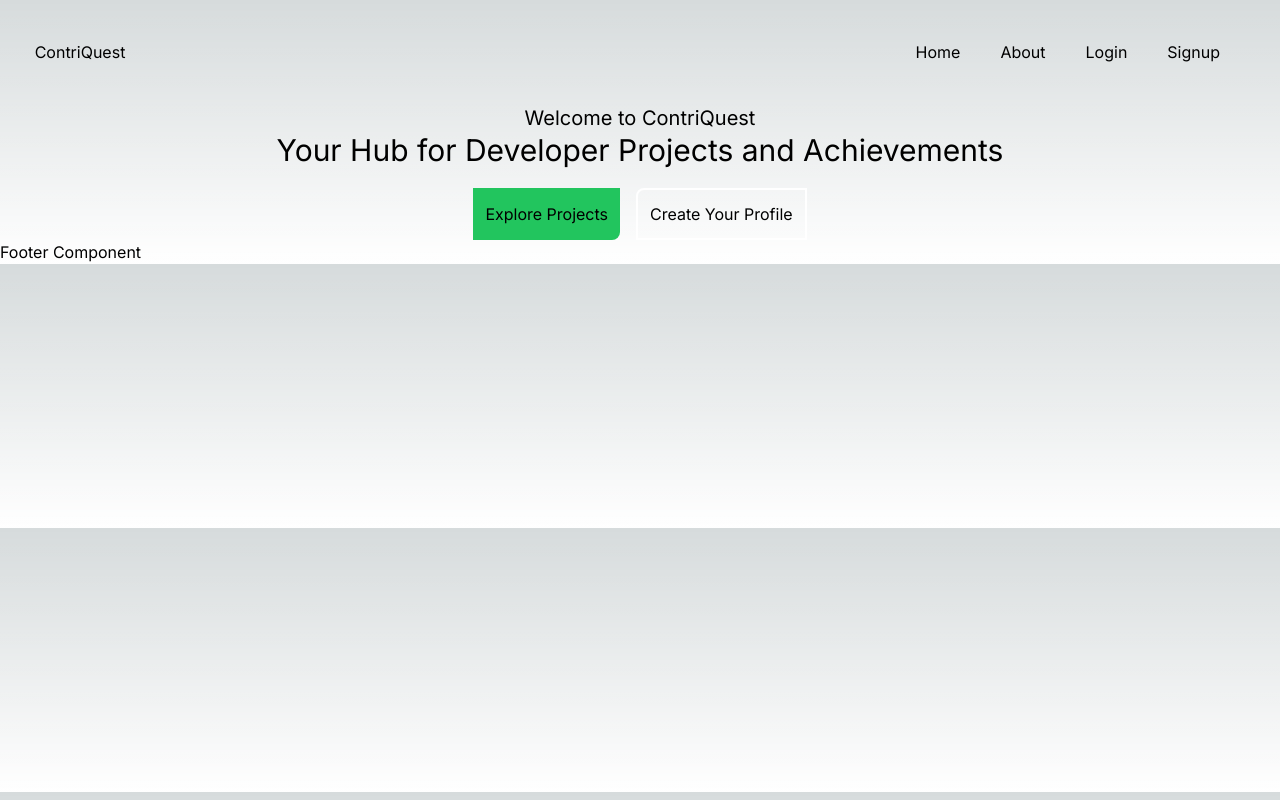
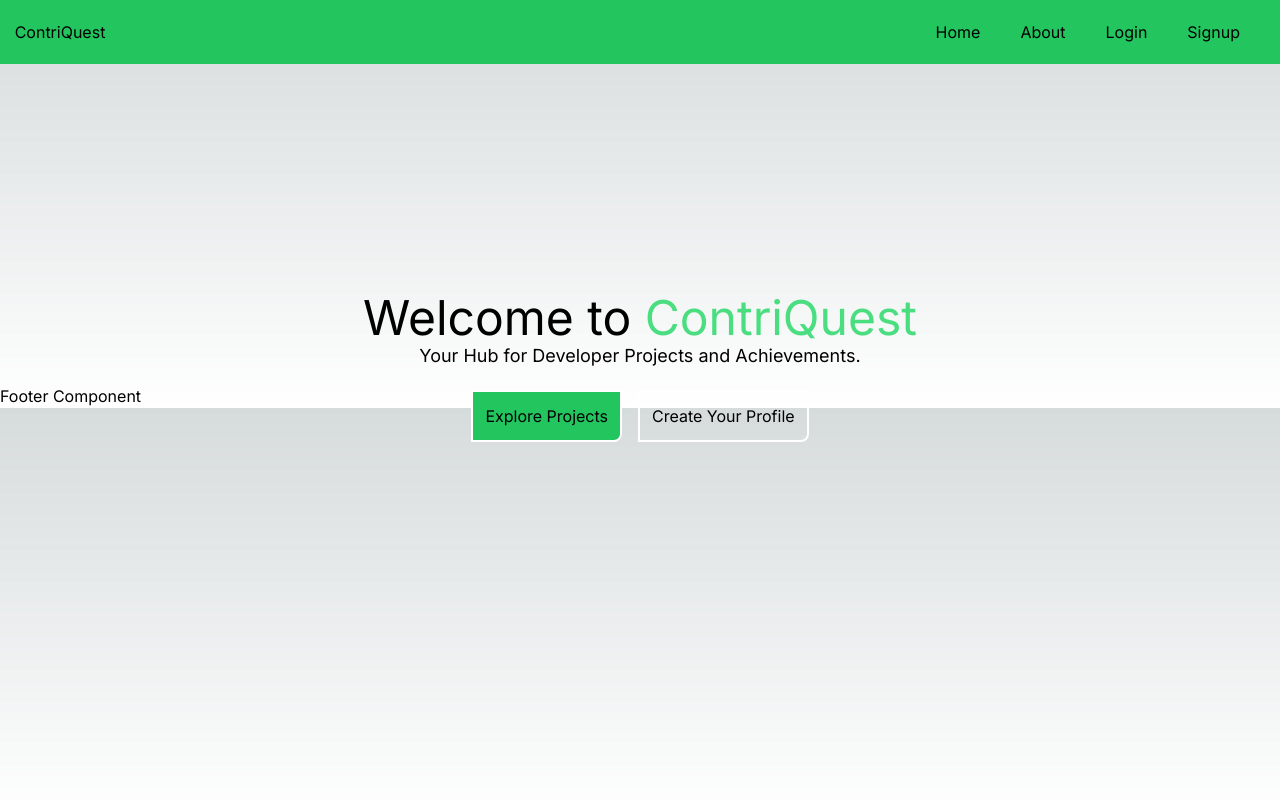
Before and after one commit to Trend20/ContriQuest, a Next.js app: page / in a window 1280 px wide. Built offline with nearby package versions, Linux system fonts and the light colour scheme.

Commit message:
hero section fixes

```diff
--- a/app/components/Hero.tsx
+++ b/app/components/Hero.tsx
@@ -3,12 +3,12 @@ import React from 'react'
 
 const Hero = () => {
   return (
-    <div className='w-full flex flex-col items-center pt-100 h-full'>
-      <h1 className='text-xl'>Welcome to ContriQuest</h1>
-      <p className='text-3xl'>Your Hub for Developer Projects and Achievements</p>
-      <div className="cta-buttons flex justify-between w-auto">
-          <button className="cta-primary bg-green-500 p-3 mt-5 rounded-br-lg">Explore Projects</button>
-          <button className="cta-secondary p-3 mt-5 border-spacing-1 rounded-tl-lg border-2 border-white ml-4">Create Your Profile</button>
+    <div className='w-full flex flex-col items-center max-h-80 justify-center pt-72'>
+      <h1 className='text-5xl'>Welcome to <span className='text-green-400'>ContriQuest</span></h1>
+      <p className='text-lg'>Your Hub for Developer Projects and Achievements.</p>
+      <div className="flex justify-between w-auto">
+          <button className="bg-green-500 p-3 mt-5 rounded-br-lg hover:bg-transparent border-white border-2">Explore Projects</button>
+          <button className="p-3 mt-5 border-spacing-1 rounded-tl-lg border-2 border-white ml-4 hover:bg-green-500 rounded-br-lg">Create Your Profile</button>
         </div>
     </div>
   )
--- a/app/components/Nav.tsx
+++ b/app/components/Nav.tsx
@@ -3,7 +3,7 @@ import Link from "next/link";
 
 const Navbar = () =>{
     return(
-        <div className='nav flex justify-between p-10 w-full items-center'>
+        <div className='nav flex justify-between p-5 w-full items-center bg-green-500'>
             <div className="logo w-20 flex justify-center">
                 <Link href={'/'}><h1>ContriQuest</h1></Link>
             </div>
--- a/app/layout.tsx
+++ b/app/layout.tsx
@@ -4,7 +4,7 @@ import { Inter } from 'next/font/google'
 import Navbar from './components/Nav'
 import Footer from './components/Footer'
 
-const inter = Inter({ subsets: ['latin'] })
+const inter = Inter({ subsets: ['latin']})
 
 export const metadata: Metadata = {
   title: 'ContriQuest',
@@ -20,7 +20,7 @@ export default function RootLayout({
     <html lang="en">
       <body className={inter.className}>
       <Navbar />
-        <main>{children}</main>
+        <main className='h-full'>{children}</main>
       <Footer />
       </body>
     </html>
--- a/app/page.tsx
+++ b/app/page.tsx
@@ -4,6 +4,9 @@ export default function Home() {
   return (
     <main className="h-full">
       <Hero />
+      {/* <Hero />
+      <Hero />
+      <Hero /> */}
     </main>
   )
 }
--- a/styles/globals.css
+++ b/styles/globals.css
@@ -24,4 +24,7 @@ body {
       rgb(var(--background-end-rgb))
     )
     rgb(var(--background-start-rgb));
+    height: 100% !important;
+    display: flex;
+    flex-direction: column;
 }
```
